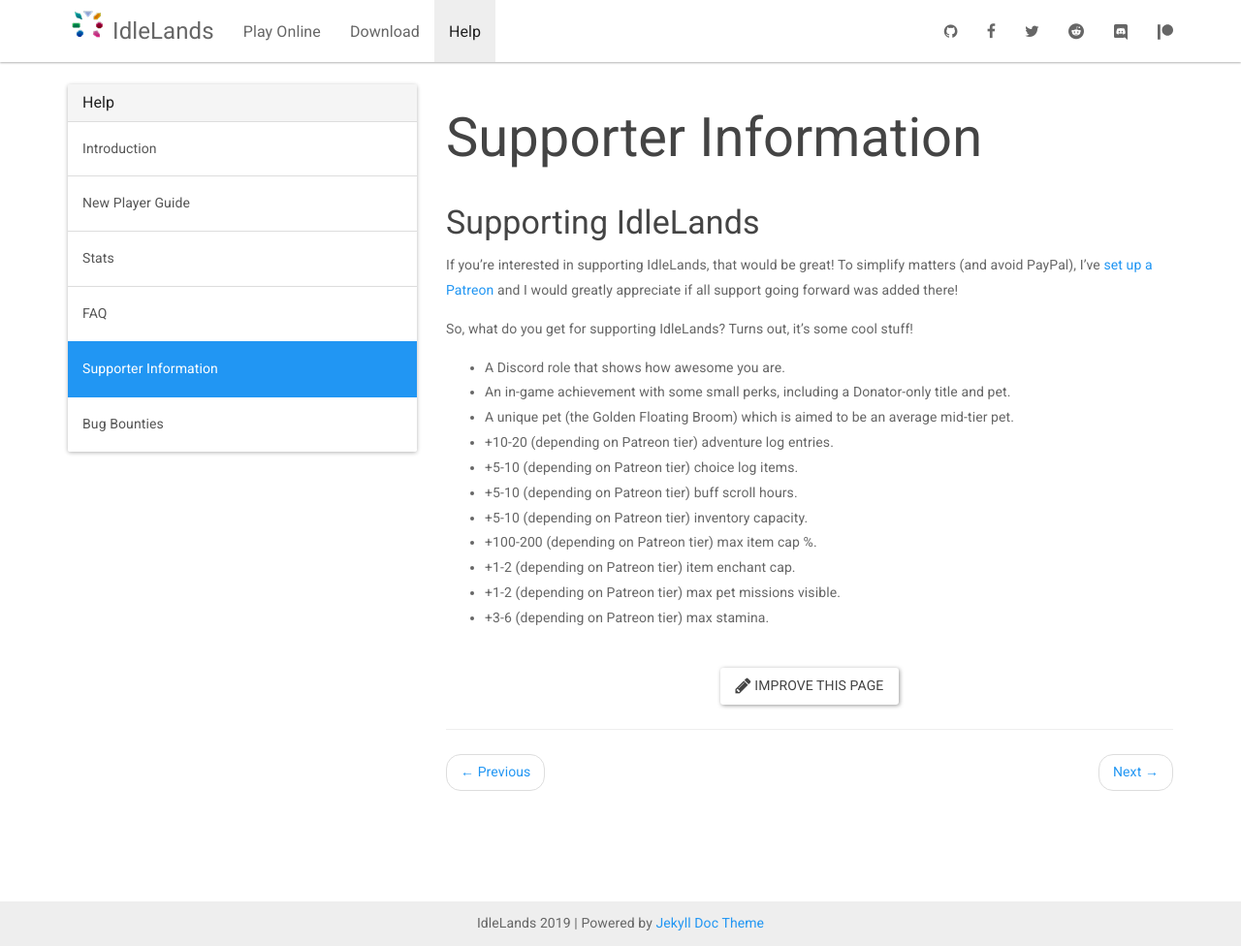
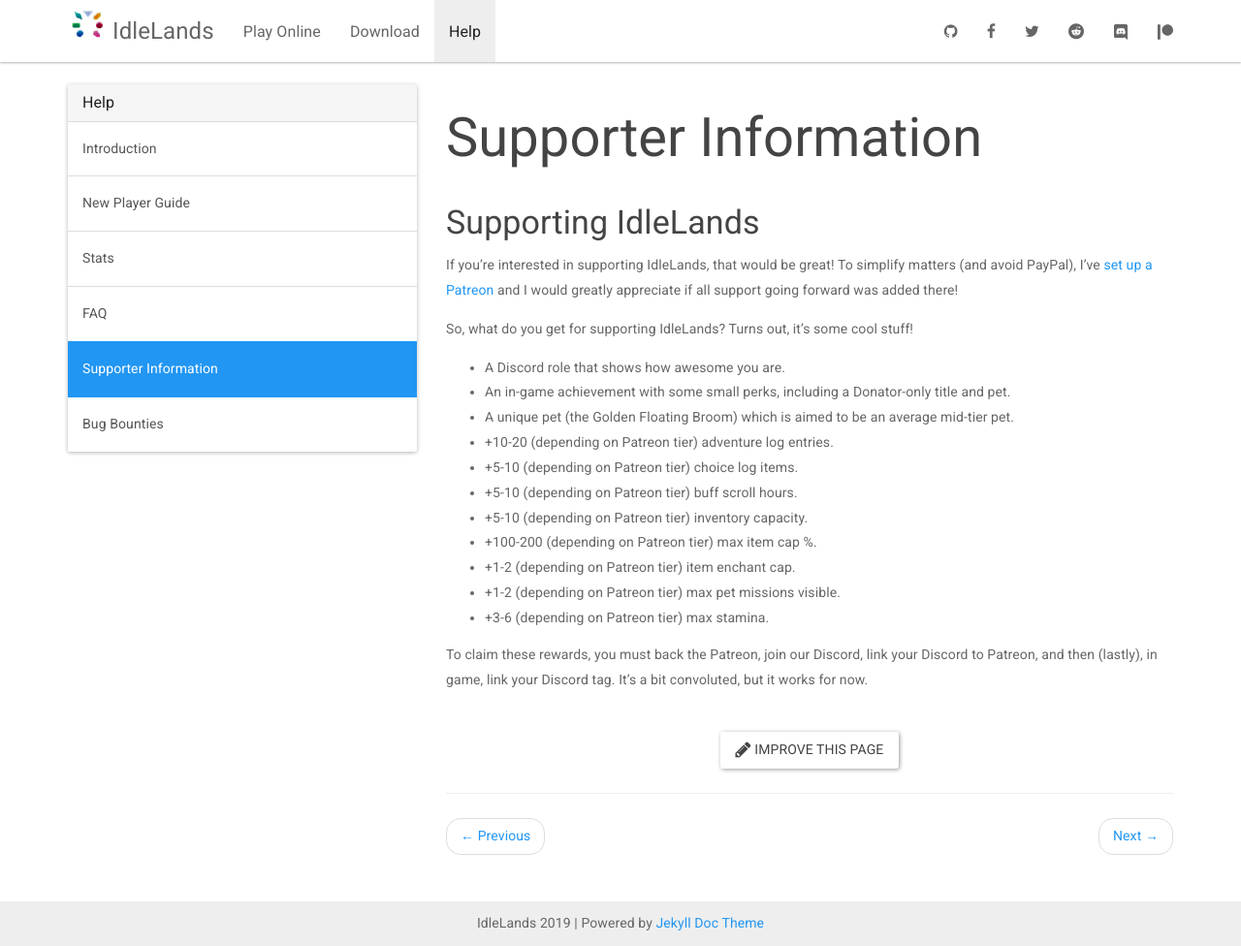
Before and after one commit to IdleLands/idlelands.github.io, a Jekyll site: the page built from _docs/help/supporter.md, in a window 1280 px wide and 976 px high. Shown: the whole window at 97% size. Built offline with Jekyll 4.4.1, drawn with Linux system fonts in a browser that asks for light colours; nearby versions of some CDN libraries.

Commit message:
Update supporter.md

```diff
--- a/_docs/help/supporter.md
+++ b/_docs/help/supporter.md
@@ -21,3 +21,5 @@
 * +1-2 (depending on Patreon tier) item enchant cap.
 * +1-2 (depending on Patreon tier) max pet missions visible.
 * +3-6 (depending on Patreon tier) max stamina.
+
+To claim these rewards, you must back the Patreon, join our Discord, link your Discord to Patreon, and then (lastly), in game, link your Discord tag. It's a bit convoluted, but it works for now.
```
